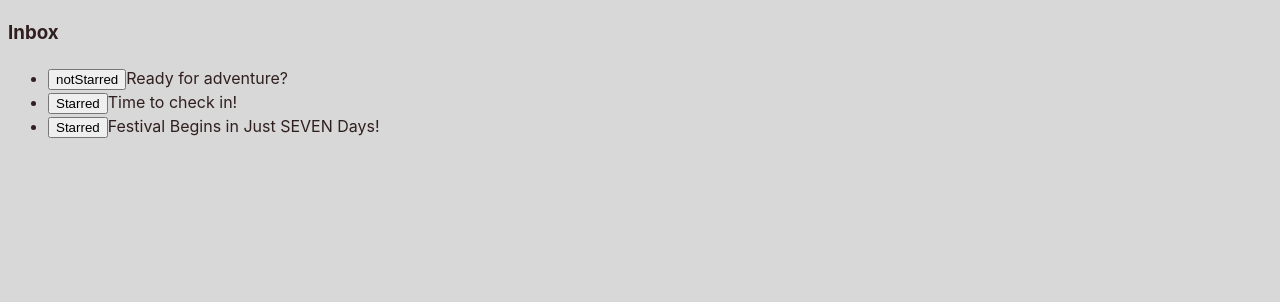
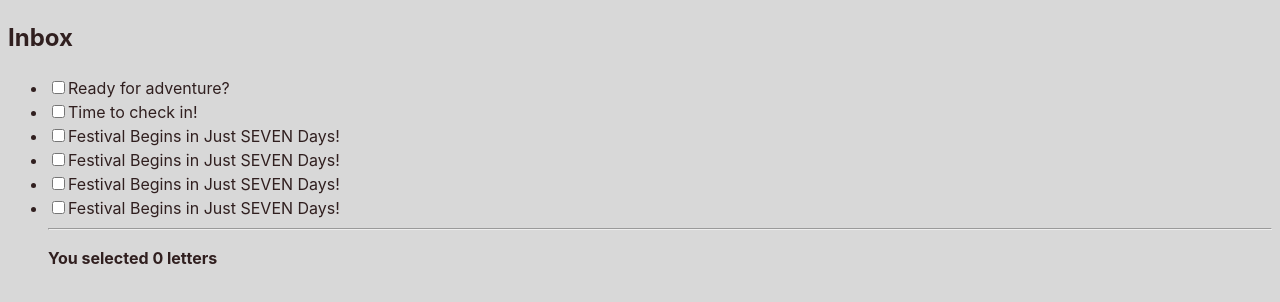
Before and after one commit to muhamash/lws-react-prac, a React (Vite) app: page / in a window 1280 px wide. Shown: the top 302 px of the page. Built offline with nearby package versions, Linux system fonts and the light colour scheme.

Commit message:
toggle and counter => state

```diff
--- a/src/App.jsx
+++ b/src/App.jsx
@@ -1,10 +1,10 @@
 import './App.css'
-import Main from './components/StateStructureMain/FixedStateHighlighting/Main'
+import ToggleSateCount from './components/StateStructureMain/ToggledStateCount/ToggleSateCount'
 
 function App() {
   return (
     <div>
-      <Main/>
+      <ToggleSateCount/>
     </div>
   )
 }
--- /dev/null
+++ b/src/components/StateStructureMain/ToggledStateCount/Data.js
@@ -0,0 +1,29 @@
+export const letters = [ {
+    id: 0,
+    subject: 'Ready for adventure?',
+    isStarred: false,
+}, {
+    id: 1,
+    subject: 'Time to check in!',
+    isStarred: false,
+}, {
+    id: 20,
+    subject: 'Festival Begins in Just SEVEN Days!',
+    isStarred: false,
+    },
+    {
+    id: 26,
+    subject: 'Festival Begins in Just SEVEN Days!',
+    isStarred: false,
+    },
+    {
+    id: 24,
+    subject: 'Festival Begins in Just SEVEN Days!',
+    isStarred: false,
+    },
+    {
+    id: 12,
+    subject: 'Festival Begins in Just SEVEN Days!',
+    isStarred: false,
+    },
+];
--- /dev/null
+++ b/src/components/StateStructureMain/ToggledStateCount/Letter.jsx
@@ -0,0 +1,23 @@
+/* eslint-disable react/prop-types */
+export default function Letter({
+  letter,
+  onToggle,
+  isSelected,
+}) {
+  return (
+    <li className={
+      isSelected ? 'selected' : ''
+    }>
+      <label>
+        <input
+          type="checkbox"
+          checked={isSelected}
+          onChange={() => {
+            onToggle(letter.id);
+          }}
+        />
+        {letter.subject}
+      </label>
+    </li>
+  )
+}
--- /dev/null
+++ b/src/components/StateStructureMain/ToggledStateCount/ToggleSateCount.jsx
@@ -0,0 +1,53 @@
+import { useState } from 'react';
+import { letters } from './Data.js';
+import Letter from './Letter';
+
+export default function MailClient() {
+  const [selectedId, setSelectedId] = useState({
+    toggle: [],
+    count: 0
+  });
+
+  // TODO: allow multiple selection
+
+  function handleToggle(toggledId) {
+    // TODO: allow multiple selection
+    let updatedToggle;
+    if(selectedId.toggle.includes(toggledId)){
+      updatedToggle = selectedId.toggle.filter(id=> id != toggledId);
+    }
+    else{
+      updatedToggle = [...selectedId.toggle, toggledId]
+    }
+
+    setSelectedId({
+      toggle: updatedToggle,
+      count: updatedToggle.length
+    })
+  }
+
+  return (
+    <>
+      <h2>Inbox</h2>
+      <ul>
+        {letters.map(letter => (
+          <Letter
+            key={letter.id}
+            letter={letter}
+            isSelected={
+              // TODO: allow multiple selection
+              selectedId.toggle.includes(letter.id)
+            }
+            onToggle={handleToggle}
+          />
+        ))}
+        <hr />
+        <p>
+          <b>
+            You selected {selectedId.count} letters
+          </b>
+        </p>
+      </ul>
+    </>
+  );
+}
```
